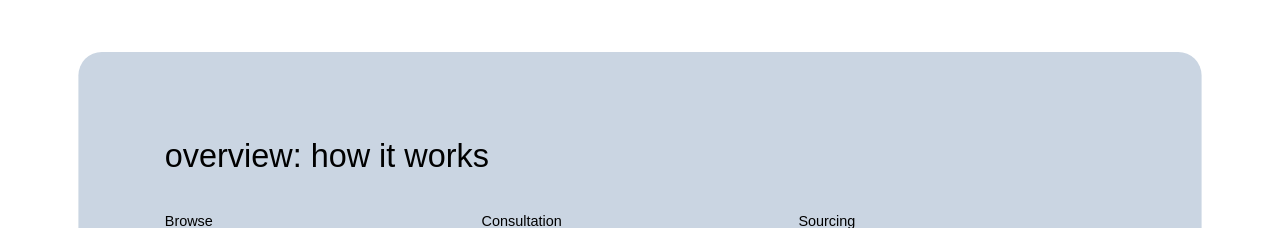
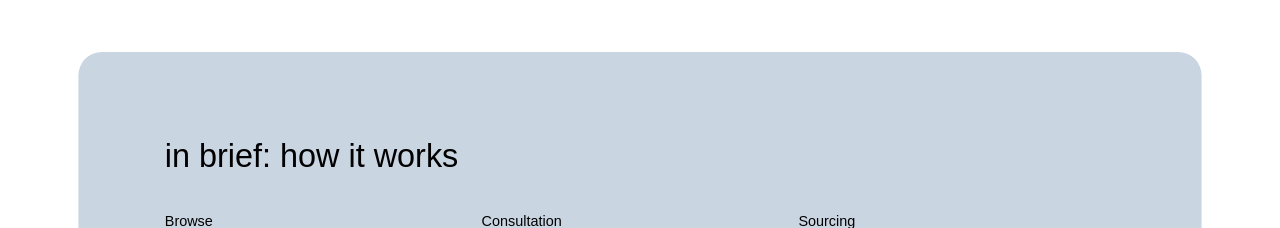
Before and after one commit to mark821005/heatons.design, a React (Vite) app: page / in a window 1280 px wide. Shown: the part 1980-2208 px from the top of the page. Built offline with nearby package versions, Linux system fonts and the light colour scheme; a web font is replaced by a local one.

Commit message:
home text change

```diff
--- a/src/pages/Home.tsx
+++ b/src/pages/Home.tsx
@@ -95,7 +95,7 @@ export default function Home() {
             }
           />
           <RoundBox
-            blockheading={"overview: how it works"}
+            blockheading={"in brief: how it works"}
             items={roundBoxData}
           />
           <ImageGrid items={myData} />
```
